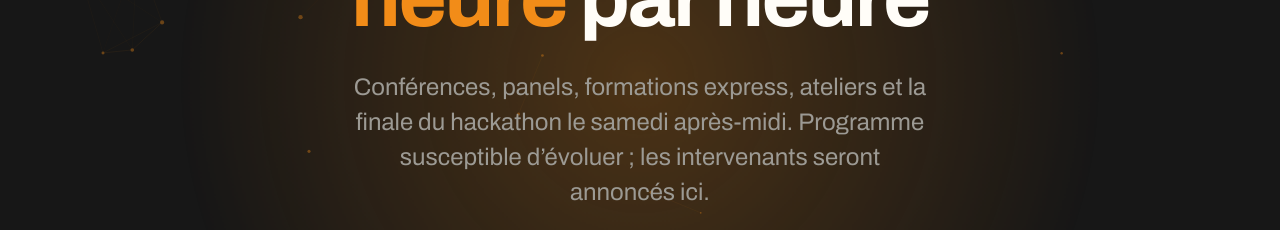
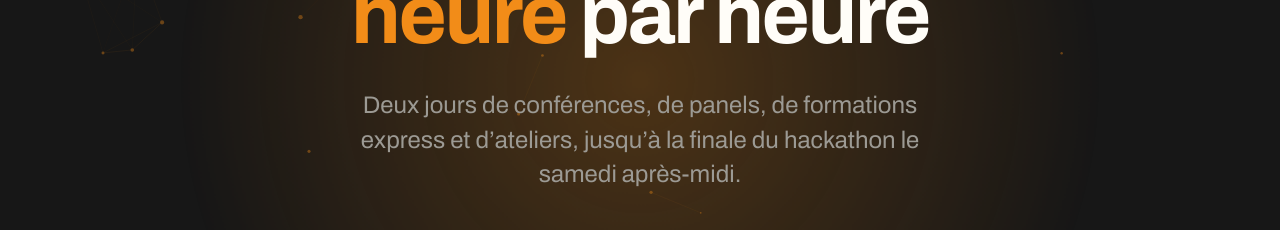
Before and after one commit to YvanOssey/g-tech-summit, a Next.js app: page /programme in a window 1280 px wide. Shown: the part 360-590 px from the top of the page. Built offline with nearby package versions, Linux system fonts and the light colour scheme; no server answers; the database is empty.

Commit message:
Programme intro and footer wording
Organisers' wording (2026-10-08): the programme intro no longer says speakers will be announced; the footer only says the event is organised by Ghostech.

Co-Authored-By: Claude Opus 5.5 <noreply@anthropic.com>

```diff
--- a/src/app/(site)/programme/page.tsx
+++ b/src/app/(site)/programme/page.tsx
@@ -99,7 +99,7 @@ export default async function ProgrammePage() {
         label="Programme · 18 & 19 décembre 2026"
         title="Deux jours, heure par heure"
         lines={["Deux jours,", <span key="h"><Accent>heure</Accent> par heure</span>]}
-        lead="Conférences, panels, formations express, ateliers et la finale du hackathon le samedi après-midi. Programme susceptible d’évoluer ; les intervenants seront annoncés ici."
+        lead="Deux jours de conférences, de panels, de formations express et d’ateliers, jusqu’à la finale du hackathon le samedi après-midi."
         actions={
           <>
             <ButtonLink href="#deroule" arrow>
--- a/src/components/layout/SiteFooter.tsx
+++ b/src/components/layout/SiteFooter.tsx
@@ -19,7 +19,7 @@ export function SiteFooter() {
           <div className="col-span-4 md:col-span-3 lg:col-span-4">
             <GhostechLogo width={88} variant="light" />
             <p className="mt-4 max-w-xs text-small text-muted">
-              {EVENT.name} {EVENT.year} est organisé par {EVENT.organiser.name}, {EVENT.organiser.description.charAt(0).toLowerCase() + EVENT.organiser.description.slice(1)}.
+              {EVENT.name} {EVENT.year} est organisé par {EVENT.organiser.name}.
             </p>
           </div>
 
```
